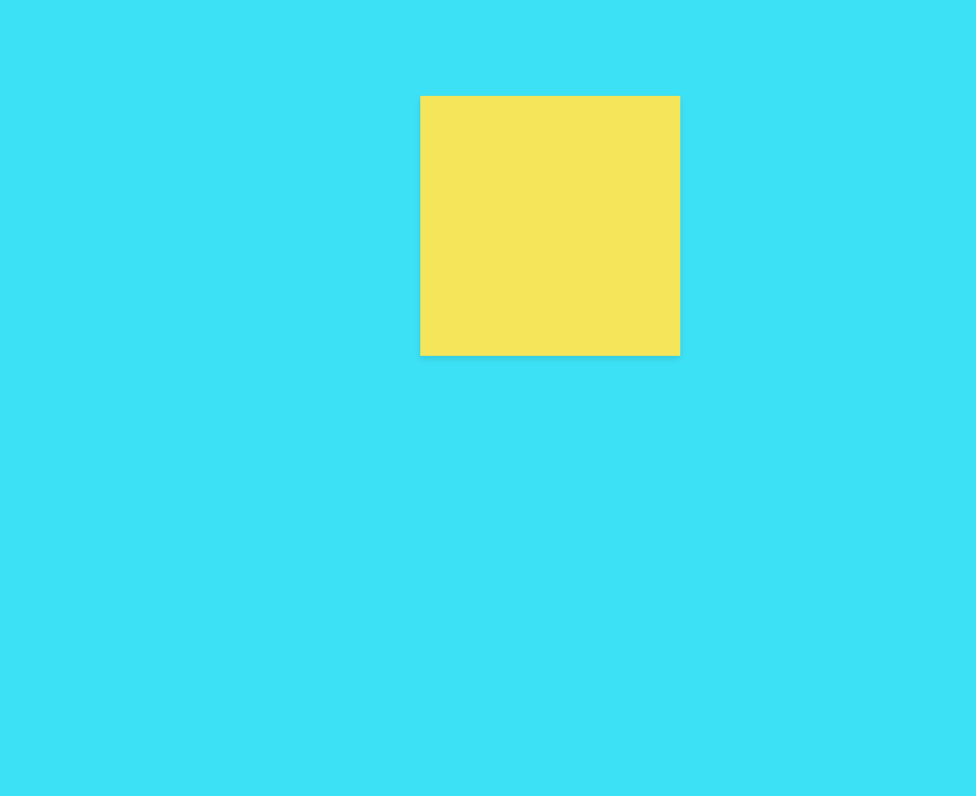
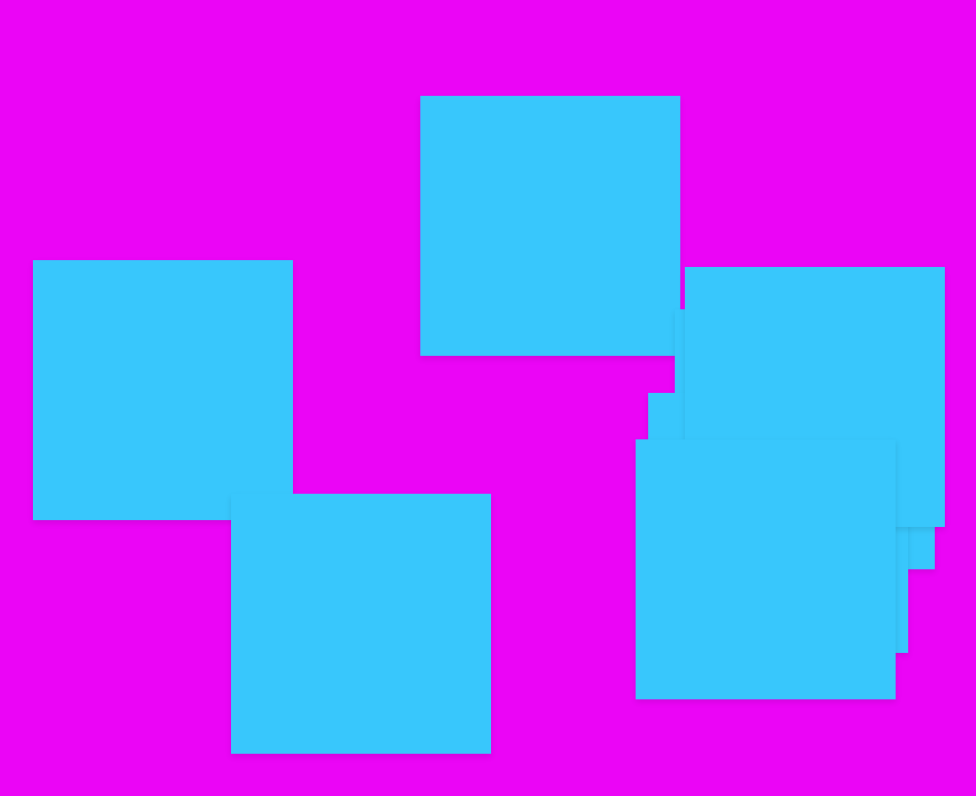
Before and after one commit to GYURI-PARK/CreativeThings, a plain HTML site: page hanging box/index.html in a window 1280 px wide. Shown: the whole page, without its empty margins (116-1092 px from the left). Drawn offline with Linux system fonts and the light colour scheme.

Commit message:
completed:)

```diff
--- a/hanging box/app.js
+++ b/hanging box/app.js
@@ -13,7 +13,7 @@ class App {
         this.curItem = null;
 
         this.items = [];
-        this.total = 1;
+        this.total = 7;
         for (let i = 0; i < this.total; i++) {
             this.items[i] = new Dialog();
         }
@@ -58,8 +58,8 @@ class App {
         }
 
         if (this.curItem) {
-            this.ctx.fillStyle = '#c8c8c8';
-            this.ctx.strokeStyle = '#c8c8c8';
+            this.ctx.fillStyle = '#5283F9';
+            this.ctx.strokeStyle = '#5283F9';
 
             this.ctx.beginPath();
             this.ctx.arc(this.mousePos.x, this.mousePos.y, 8, 0, Math.PI * 2);
--- a/hanging box/dialog.js
+++ b/hanging box/dialog.js
@@ -2,7 +2,6 @@ import {Point} from './point.js';
 
 const FOLLOW_SPEED = 0.08;
 const ROTATE_SPEED = 0.12;
-const SPEED_REDUCE = 0.8;
 const MAX_ANGLE = 30;
 const FPS = 1000 / 60;
 const WIDTH = 260;
@@ -14,7 +13,6 @@ export class Dialog {
         this.target = new Point();
         this.prevPos = new Point();
         this.downPos = new Point();
-        this.speedPos = new Point();
         this.startPos = new Point();
         this.mousePos = new Point();
         this.centerPos = new Point();
@@ -63,7 +61,7 @@ export class Dialog {
         ctx.translate(tmpPos.x, tmpPos.y);
         ctx.rotate(this.rotation * Math.PI / 180);
         ctx.beginPath();
-        ctx.fillStyle = '#f4e55a';
+        ctx.fillStyle = '#38C7FC';
         ctx.fillRect(-this.origin.x, -this.origin.y, WIDTH, HEIGHT);
         ctx.restore();
     }
--- a/hanging box/style.css
+++ b/hanging box/style.css
@@ -12,7 +12,7 @@ html {
 body {
     width: 100%;
     height: 100%;
-    background-color: #3de1f5;
+    background-color: #EB05F6;
     position: relative;
 }
 
```
